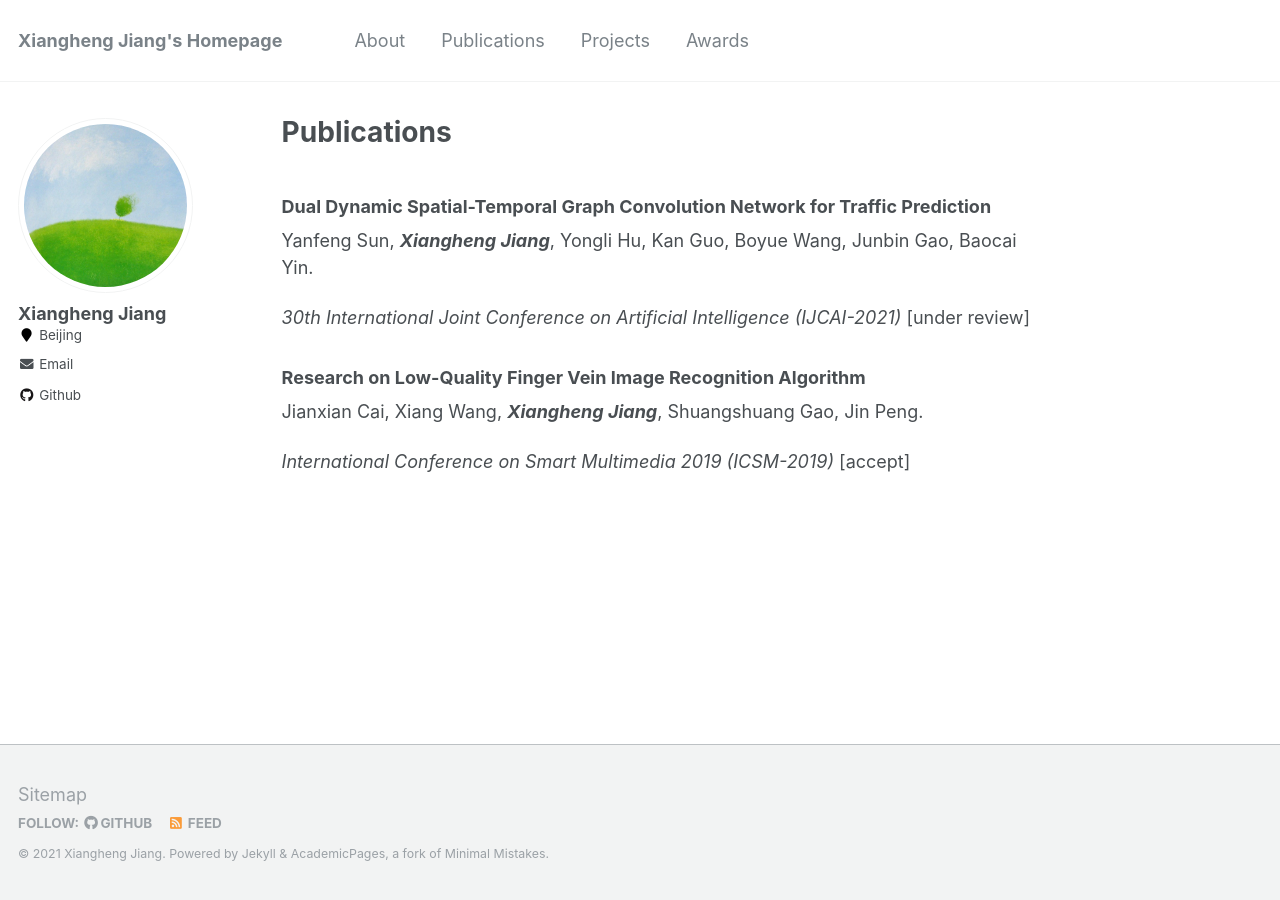
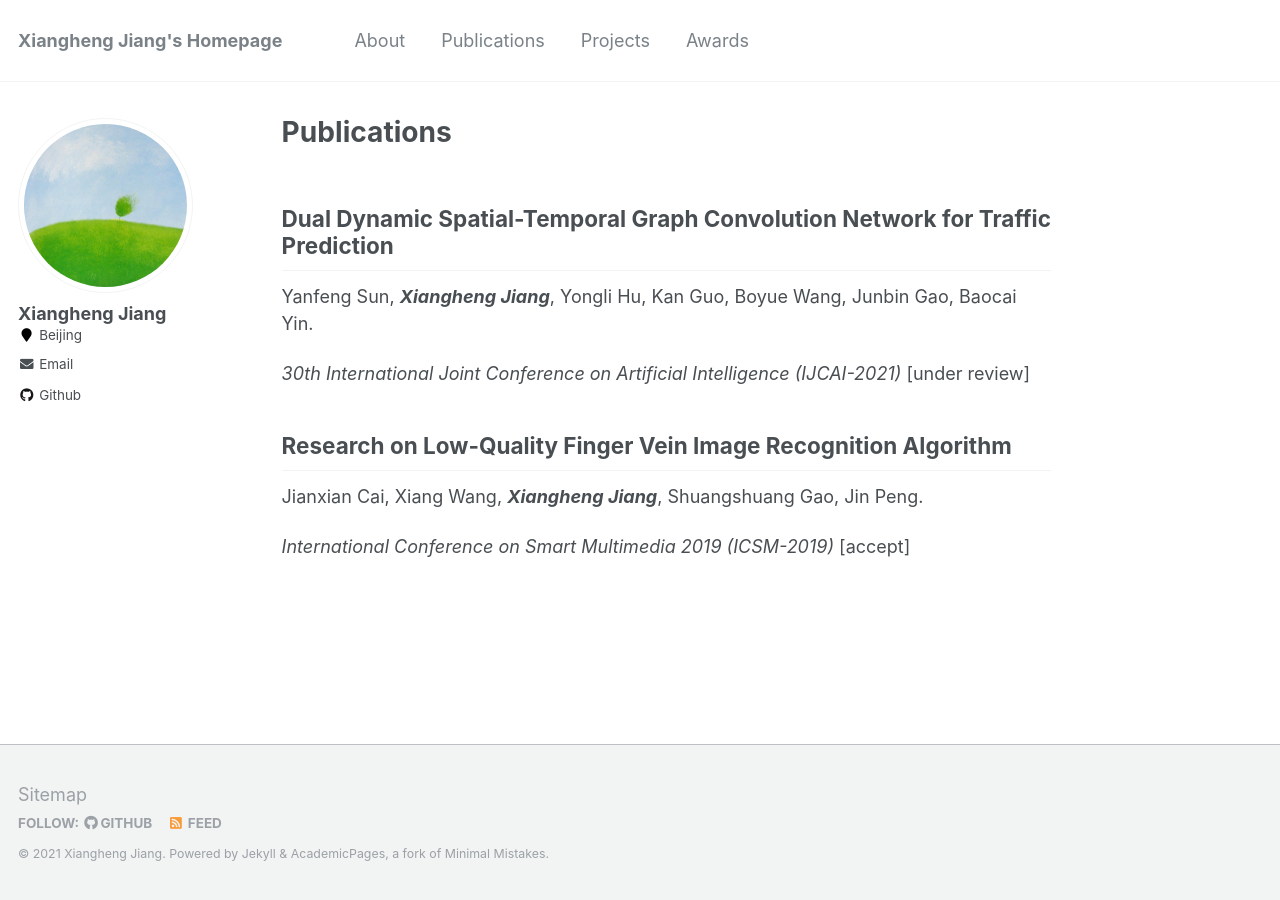
Before and after one commit to j1o2h3n/j1o2h3n.github.io, a Jekyll site: the page built from _pages/publications.md, in a window 1280 px wide. Built offline with Jekyll 4.4.1, drawn with Linux system fonts in a browser that asks for light colours.

```diff
--- a/_pages/publications.md
+++ b/_pages/publications.md
@@ -8,14 +8,14 @@ redirect_from:
   - /publications.html
 ---
 
-### **Dual Dynamic Spatial-Temporal Graph Convolution Network for Traffic Prediction**
+## **Dual Dynamic Spatial-Temporal Graph Convolution Network for Traffic Prediction**
 
 Yanfeng Sun, _**Xiangheng Jiang**_, Yongli Hu, Kan Guo, Boyue Wang, Junbin Gao, Baocai Yin.
 
 _30th International Joint Conference on Artificial Intelligence  (IJCAI-2021)_    \[under review]
 
 
-### **Research on Low-Quality Finger Vein Image Recognition Algorithm**
+## **Research on Low-Quality Finger Vein Image Recognition Algorithm**
 
 Jianxian Cai, Xiang Wang, _**Xiangheng Jiang**_, Shuangshuang Gao, Jin Peng.
 
```
